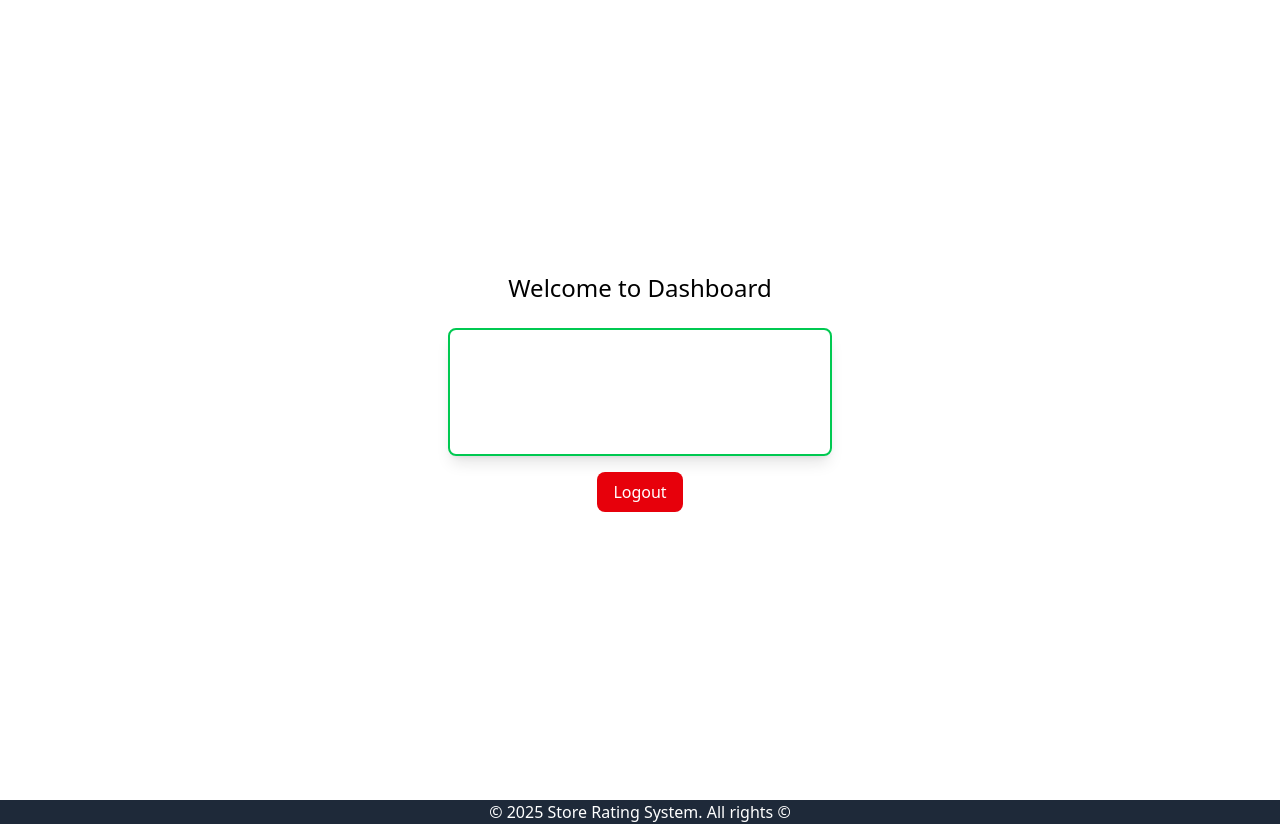
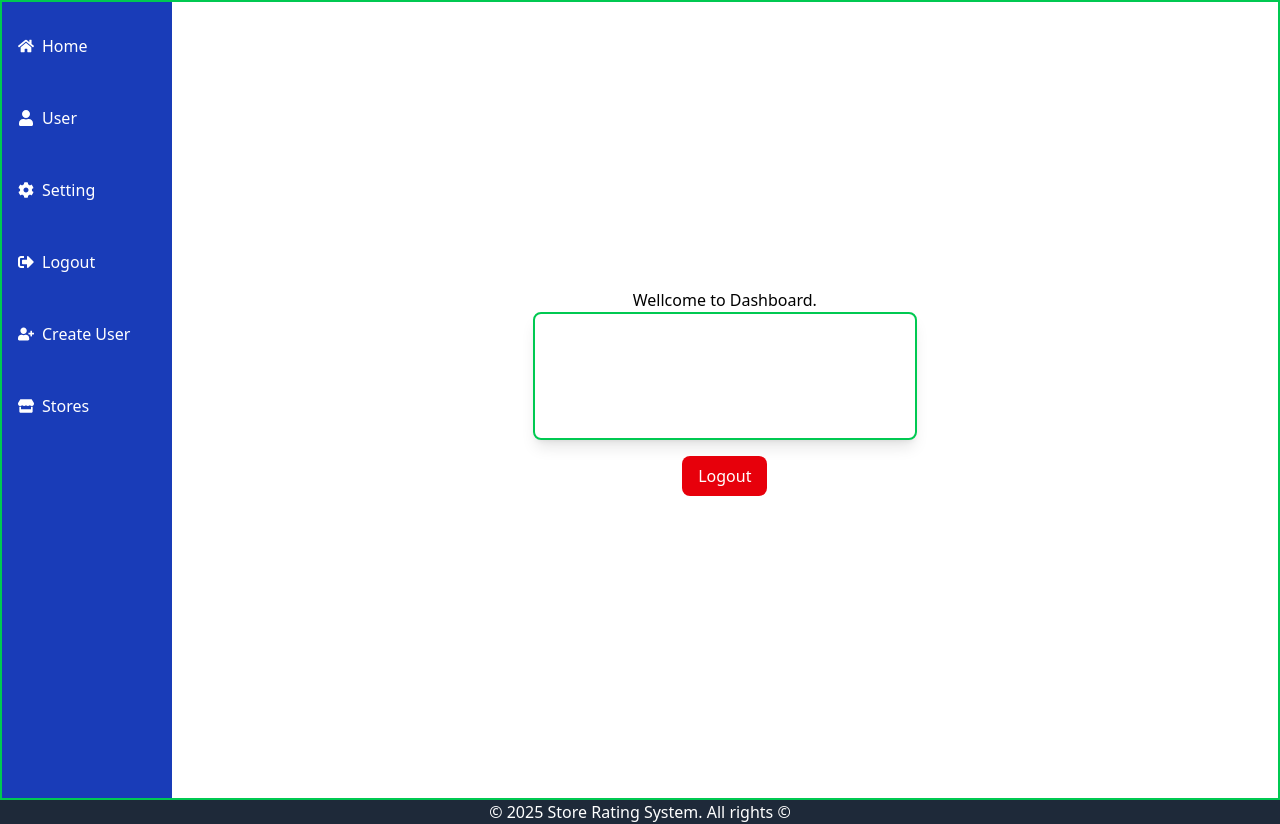
Before and after one commit to farzam313/Store-Rating-ClientSide, a React (Vite) app: page /dashboard in a window 1280 px wide. Built offline with nearby package versions, Linux system fonts and the light colour scheme; sample sign-in values are in the browser's storage.

Commit message:
some changes in header and sidebar.

```diff
--- a/package.json
+++ b/package.json
@@ -17,6 +17,7 @@
     "react-dom": "^19.1.1",
     "react-hook-form": "^7.65.0",
     "react-hot-toast": "^2.6.0",
+    "react-icon": "^1.0.0",
     "react-icons": "^5.5.0",
     "react-router-dom": "^7.9.4"
   },
--- a/src/layout/Header.jsx
+++ /dev/null
@@ -1,13 +0,0 @@
-import React from "react";
-
-const Header = () => {
-  return (
-    <div>
-      <header className="bg-gray-800 text-white py-4 w-full text-center">
-        <h1 className="text-3xl font-bold">Store Rating System</h1>
-      </header>
-    </div>
-  );
-};
-
-export default Header;
--- /dev/null
+++ b/src/layout/header/Header.jsx
@@ -0,0 +1,12 @@
+export const Header = () => {
+  return (
+    <div>
+      <header className="bg-blue-800 text-white py-4 w-full text-center">
+        <Link to="/">Logo</Link>
+        <Link to="/">Home</Link>
+        <Link to="/login">Login</Link>
+        <Link to="/signup">Sign Up</Link>
+      </header>
+    </div>
+  );
+};
--- /dev/null
+++ b/src/layout/header/adminHeader.jsx
@@ -0,0 +1,16 @@
+import { Link } from "react-router-dom";
+
+const AdminHeader = () => {
+  return (
+    <nav className="flex justify-around w-[20%]   bg-blue-800 text-white py-4 font-bold">
+      <Link to="/">Home</Link>
+      <Link to="/user">User</Link>
+      <Link to="setting">Setting</Link>
+      <Link to="/logout">Logout </Link>
+      <Link to="/create-user">Create User</Link>
+      <Link to="/stores">Stores</Link>
+    </nav>
+  );
+};
+
+export default AdminHeader;
--- /dev/null
+++ b/src/layout/header/loggedOutHeader.jsx
@@ -0,0 +1,12 @@
+export const Header = () => {
+  return (
+    <div>
+      <header className="bg-blue-800 text-white py-4 w-full text-center">
+        <Link to="/">Logo</Link>
+        <Link to="/">Home</Link>
+        <Link to="/login">Login</Link>
+        <Link to="/signup">Sign Up</Link>
+      </header>
+    </div>
+  );
+};
--- /dev/null
+++ b/src/layout/header/userHeader.jsx
@@ -0,0 +1,11 @@
+export const UserHeader = () => {
+  return (
+    <div>
+      <header className="bg-blue-800 text-white py-4 w-full text-center">
+        <h1 className="text-3xl font-bold">
+          User Dashboard - Store Rating System
+        </h1>
+      </header>
+    </div>
+  );
+};
--- /dev/null
+++ b/src/layout/sideBar/adminSideBar.jsx
@@ -0,0 +1,34 @@
+import { Link } from "react-router-dom";
+import {
+  FaHome,
+  FaUser,
+  FaCog,
+  FaSignOutAlt,
+  FaUserPlus,
+  FaStore,
+} from "react-icons/fa";
+
+const AdminSideBar = () => {
+  const sideBarItems = [
+    { name: "Home", path: "/", icon: <FaHome /> },
+    { name: "User", path: "/user", icon: <FaUser /> },
+    { name: "Setting", path: "/setting", icon: <FaCog /> },
+    { name: "Logout", path: "/logout", icon: <FaSignOutAlt /> },
+    { name: "Create User", path: "/create-user", icon: <FaUserPlus /> },
+    { name: "Stores", path: "/stores", icon: <FaStore /> },
+  ];
+  return (
+    <div className="flex flex-col h-full bg-blue-800 text-white p-4 items-left justify-start pt-8 gap-8 w-[15%]">
+      {sideBarItems.map((item) => (
+        <Link
+          to={item.path}
+          className="flex items-center space-x-2 mb-4 hover:text-gray-300"
+        >
+          {item.icon} <span>{item.name}</span>{" "}
+        </Link>
+      ))}
+    </div>
+  );
+};
+
+export default AdminSideBar;
--- a/src/pages/Dashboard.jsx
+++ b/src/pages/Dashboard.jsx
@@ -1,21 +1,21 @@
 import Button from "../components/common/Button";
 import { useNavigate } from "react-router-dom";
-import { logout } from "../contexts/authContext";
+import { useAuth } from "../contexts/authContext.jsx";
 import Card from "../components/common/Card";
-// import { useNavigate } from "react-router";
-import Footer from "../layout/Footer";
-
+import AdminSideBar from "../layout/sideBar/adminSideBar.jsx";
 const Dashboard = () => {
   const navigate = useNavigate();
+  const { logout } = useAuth();
   const handleLogout = () => {
+    logout();
     navigate("/login");
-    logout();
   };
   return (
     <>
-      <div className="flex-center h-screen flex-col">
-        <h1 className="text-2xl">Welcome to Dashboard</h1>
-        <br />
+      <div className=" h-screen flex-row border-2 border-green-500 flex">
+        <AdminSideBar />
+        <div className="flex flex-col flex-center w-full p-4  ">
+          <h1>Wellcome to Dashboard.</h1>
           <div className="flex-center flex-col h-50 ">
             <Card />
             <Button
@@ -26,6 +26,7 @@ const Dashboard = () => {
             </Button>
           </div>
         </div>
+      </div>
     </>
   );
 };
```
Also changed, not shown: src/layout/header/loggedInHeader.jsx (added), 1 other file (tests, documents, lock files or other folders). Lines whose indentation alone changed are shown as unchanged.
